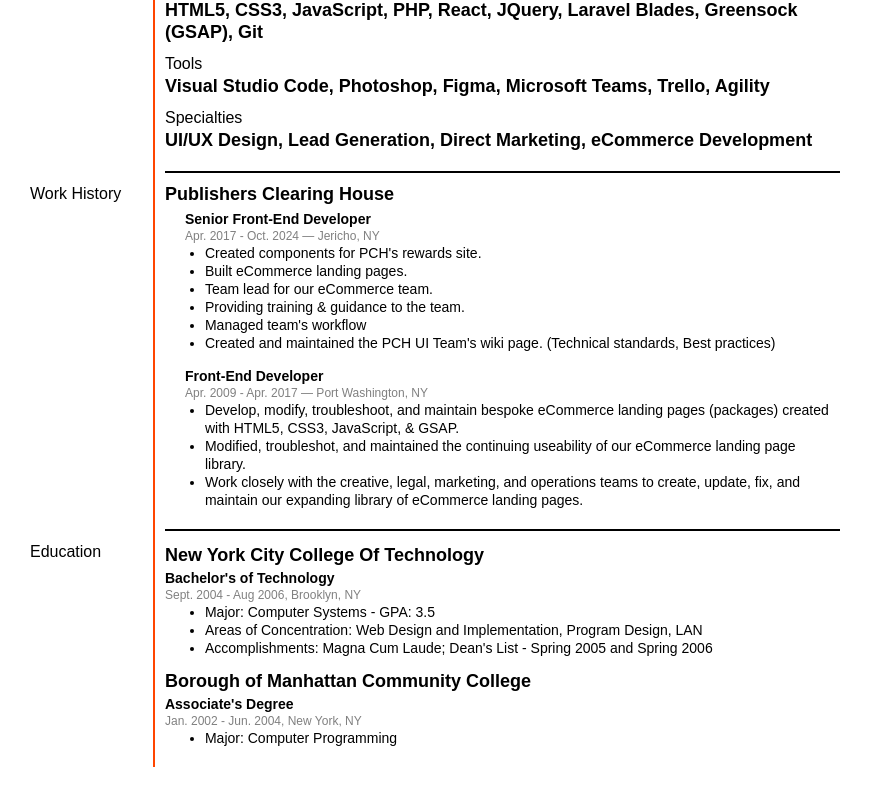
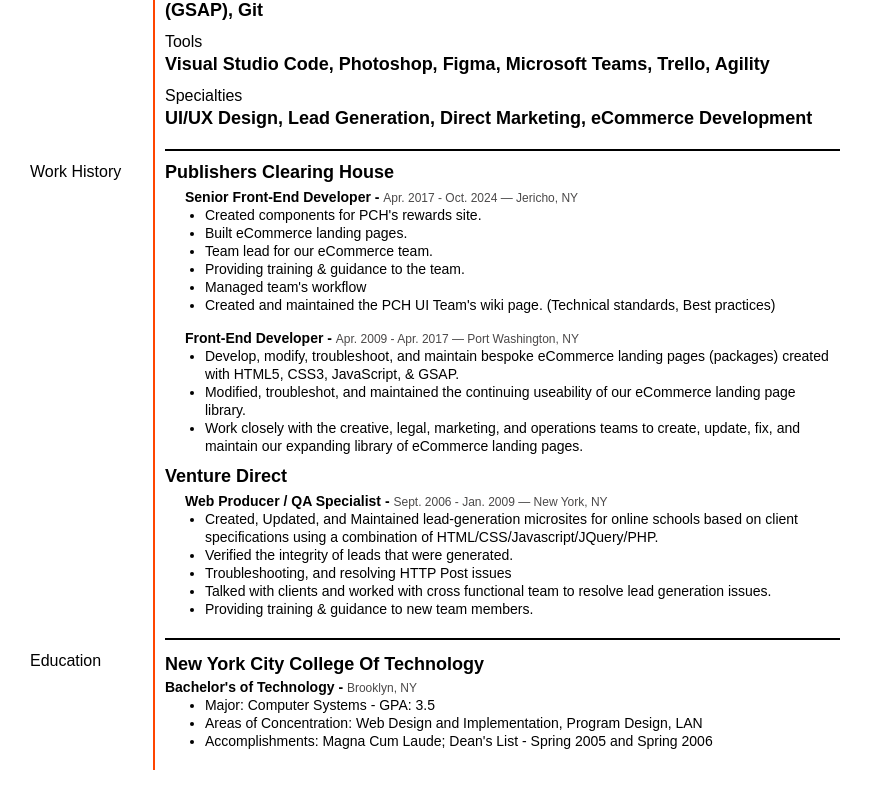
Before and after one commit to VDawson1181/Portfolio_Site_V2, a React (Vite) app: page / in a window 1280 px wide. Shown: the part 1020-1820 px from the top of the page, without its empty margins (0-873 px from the left). Built offline with nearby package versions, Linux system fonts and the light colour scheme; a web font is replaced by a local one.

Commit message:
More style changes to the resume

```diff
--- a/components/Resume/Resume.jsx
+++ b/components/Resume/Resume.jsx
@@ -17,7 +17,7 @@
                 <div className='resumeHeader'>
                     <h1>Valmon Dawson</h1>
                     <h2>Front-End Developer</h2>
-                    <h3>347.605.3414</h3>
+                    {/* <h3>347.605.3414</h3> */}
                     <h3><a href="mailto:VDawson647@gmail.com">VDawson647@gmail.com</a></h3>
                     <h3><a href="https://www.linkedin.com/in/vdawson647/"  target="_blank">https://www.linkedin.com/in/vdawson647/</a></h3>
                     <h3>https://vdawson647.dev/</h3>
@@ -54,7 +54,7 @@
                             <p className='employerHeader'>Publishers Clearing House</p>
                             <ul>
                                 <li className='employerJob'>
-                                    <p className='subHeader'>Senior Front-End Developer <span>Apr. 2017 - Oct. 2024 — Jericho, NY</span></p>
+                                    <p className='subHeader'>Senior Front-End Developer - <span>Apr. 2017 - Oct. 2024 — Jericho, NY</span></p>
                                     <ul className='responsibilityList'>
                                         <li>Created components for PCH's rewards site.</li>
                                         <li>Built eCommerce landing pages.</li>
@@ -68,11 +68,26 @@
                                     </ul>
                                 </li>
                                 <li className='employerJob'>
-                                    <p className='subHeader'>Front-End Developer <span>Apr. 2009 - Apr. 2017 — Port Washington, NY</span></p>
+                                    <p className='subHeader'>Front-End Developer - <span>Apr. 2009 - Apr. 2017 — Port Washington, NY</span></p>
                                     <ul className='responsibilityList'>
                                         <li>Develop, modify, troubleshoot, and maintain bespoke eCommerce landing pages (packages) created with HTML5, CSS3, JavaScript, & GSAP.</li>
                                         <li>Modified, troubleshot, and maintained the continuing useability of our eCommerce landing page library.</li>
                                         <li>Work closely with the creative, legal, marketing, and operations teams to create, update, fix, and maintain our expanding library of eCommerce landing pages.</li>
+                                    </ul>
+                                </li>
+                            </ul>
+                        </li>
+                        <li>
+                            <p className='employerHeader'>Venture Direct</p>
+                            <ul>
+                                <li className='employerJob'>
+                                    <p className='subHeader'>Web Producer / QA Specialist - <span>Sept. 2006 - Jan. 2009 — New York, NY</span></p>
+                                    <ul className='responsibilityList'>
+                                        <li>Created, Updated, and Maintained lead-generation microsites for online schools based on client specifications using a combination of HTML/CSS/Javascript/JQuery/PHP.</li>
+                                        <li>Verified the integrity of leads that were generated.</li>
+                                        <li>Troubleshooting, and resolving HTTP Post issues</li>
+                                        <li>Talked with clients and worked with cross functional team to resolve lead generation issues.</li>
+                                        <li>Providing training & guidance to new team members.</li>
                                     </ul>
                                 </li>
                             </ul>
@@ -85,21 +100,20 @@
                     <ul className="sectionMain">
                         <li>
                             <p className='subHeader'>New York City College Of Technology</p>
-                            <p className="subCopy">Bachelor's of Technology <span>Sept. 2004 - Aug 2006,  Brooklyn, NY</span></p>
+                            <p className="subCopy">Bachelor's of Technology - <span>Brooklyn, NY</span></p>
                             <ul className='responsibilityList'>
                                 <li>Major: Computer Systems - GPA: 3.5</li>
                                 <li>Areas of Concentration: Web Design and Implementation, Program Design, LAN</li>
                                 <li>Accomplishments: Magna Cum Laude; Dean's List - Spring 2005 and Spring 2006</li>
                             </ul>
                         </li>
-                        <li>
+                        {/* <li>
                             <p className='subHeader'>Borough of Manhattan Community College</p>
                             <p className="subCopy">Associate's Degree <span>Jan. 2002 - Jun. 2004,  New York, NY</span></p>
                             <ul className='responsibilityList'>
                                 <li>Major: Computer Programming</li>
                             </ul>
-                        </li>
-
+                        </li> */}
                     </ul>
                 </div>
             </div>
--- a/components/Resume/resume.css
+++ b/components/Resume/resume.css
@@ -148,9 +148,9 @@
                     span{
                         font-size: 12px;
                         line-height: 16px;
-                        display: block;
+                        display: inline;
                         font-weight: normal;
-                        color: grey;
+                        color: #4b4949;
                     }
                 }
                 .responsibilityList{
@@ -182,9 +182,9 @@
                 span{
                     font-size: 12px;
                     line-height: 16px;
-                    display: block;
+                    display: inline;
                     font-weight: normal;
-                    color: grey;
+                    color: #4b4949;
                 }
             }
             ul.responsibilityList{
@@ -349,9 +349,9 @@
                         span{
                             font-size: 12px;
                             line-height: 16px;
-                            display: block;
+                            display: inline;
                             font-weight: normal;
-                            color: grey;
+                            color: #4b4949;
                         }
                     }
                     .responsibilityList{
@@ -383,9 +383,9 @@
                     span{
                         font-size: 12px;
                         line-height: 16px;
-                        display: block;
+                        display: inline;
                         font-weight: normal;
-                        color: grey;
+                        color: #4b4949;
                     }
                 }
                 ul.responsibilityList{
```
